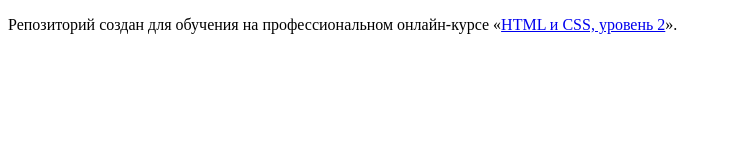
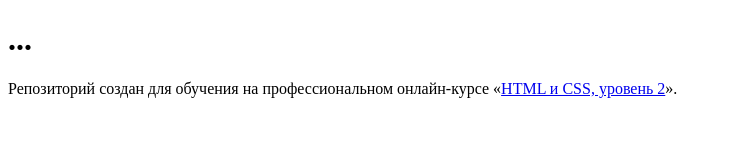
Before and after one commit to SectorPriz/989843-cat-energy-18, a website: page source/index.html in a window 1280 px wide. Shown: the whole page, without its empty margins (0-732 px from the left). Drawn offline with Linux system fonts and the light colour scheme.

Commit message:
Синхронизация ноута с десктопом

```diff
--- a/source/index.html
+++ b/source/index.html
@@ -5,7 +5,7 @@
     <title>HTML Academy: Кэт энерджи</title>
   </head>
   <body>
-
+  <h1>...</h1>
     <p>Репозиторий создан для обучения на профессиональном онлайн‑курсе «<a href="https://htmlacademy.ru/intensive/adaptive">HTML и CSS, уровень 2</a>».</p>
 
   </body>
```
